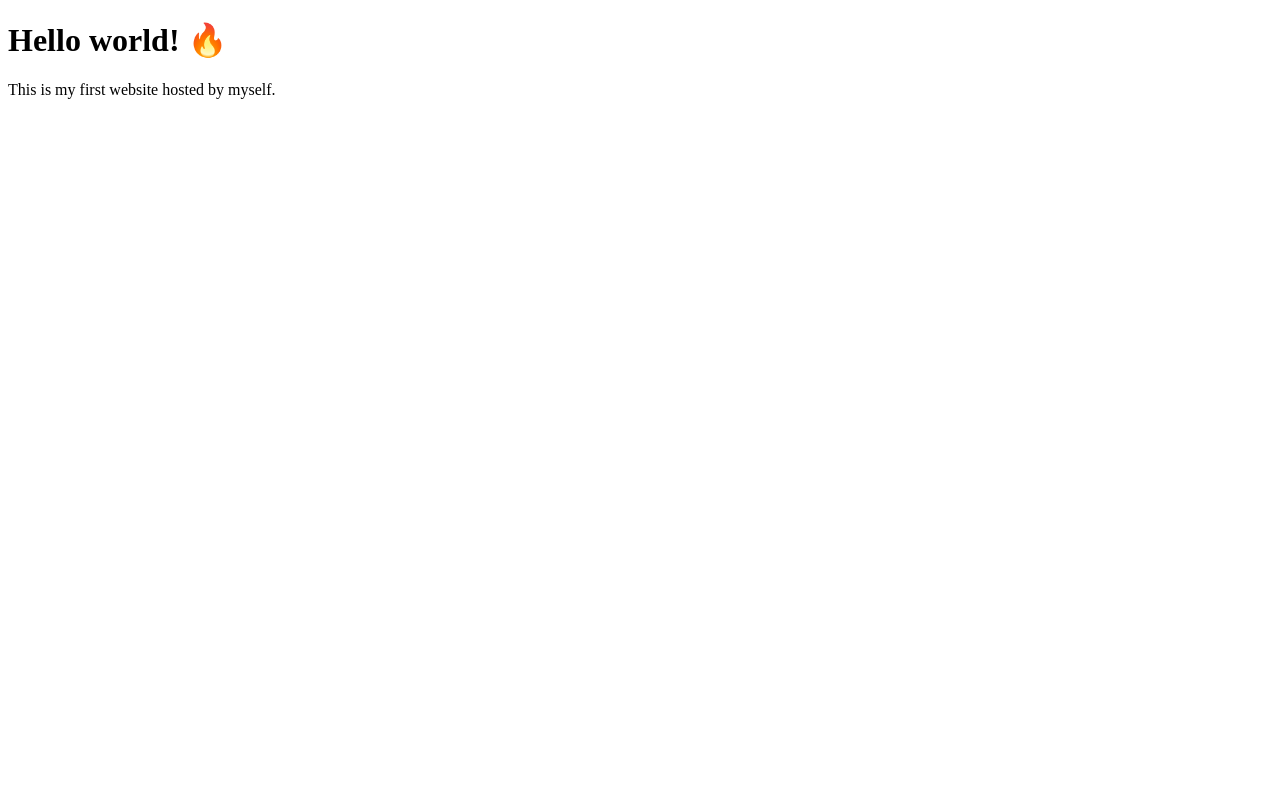
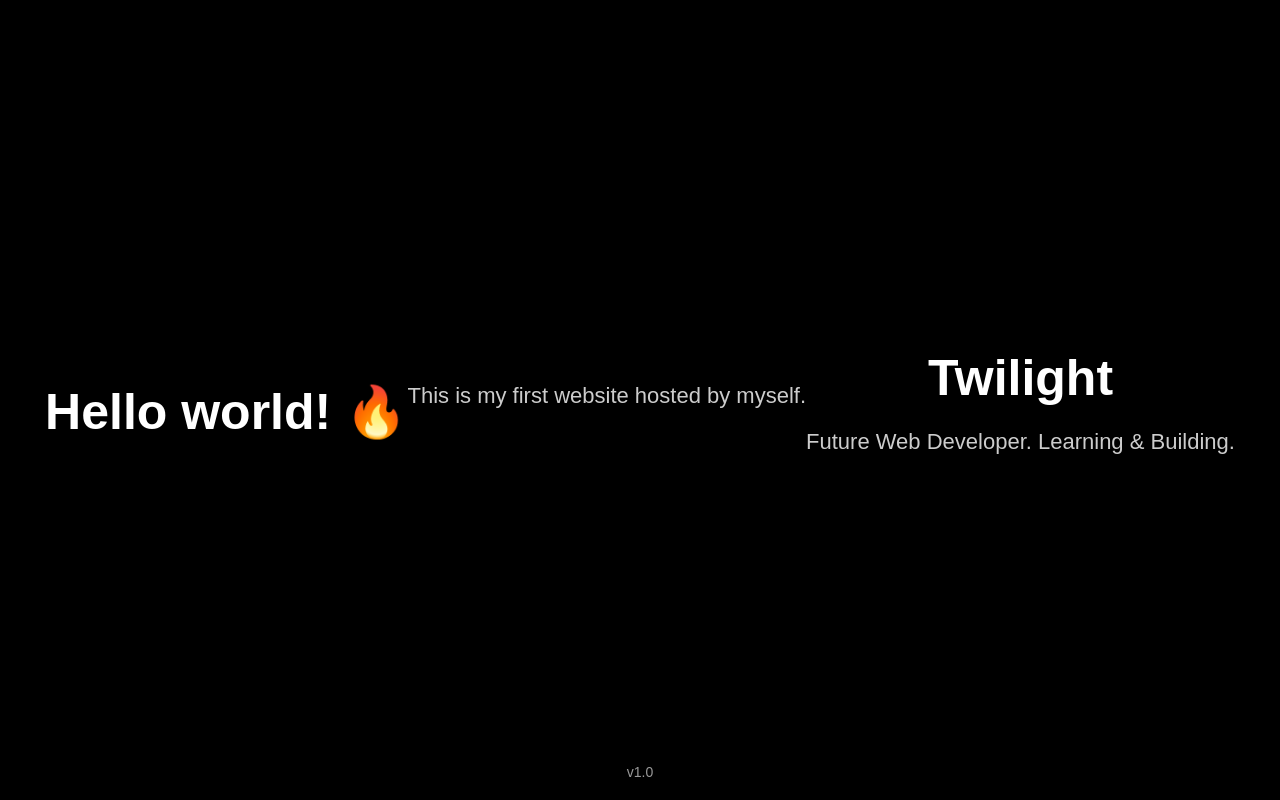
Before and after one commit to prathvinaik00007-spec/prathvinaik00007-spec.github.io, a plain HTML site: page index.html in a window 1280 px wide. Drawn offline with Linux system fonts and the light colour scheme.

Commit message:
Add basic HTML structure and styling

```diff
--- a/index.html
+++ b/index.html
@@ -8,3 +8,48 @@
     <p>This is my first website hosted by myself.</p>
   </body>
 </html>
+<!DOCTYPE html><html lang="en">
+<head>
+  <meta charset="UTF-8" />
+  <meta name="viewport" content="width=device-width, initial-scale=1.0" />
+  <title>Twilight</title>
+  <style>
+    body {
+      margin: 0;
+      padding: 0;
+      background: #000000;
+      color: #ffffff;
+      font-family: Arial, sans-serif;
+      display: flex;
+      justify-content: center;
+      align-items: center;
+      height: 100vh;
+      text-align: center;
+    }
+    .main {
+      max-width: 600px;
+    }
+    h1 {
+      font-size: 50px;
+      margin-bottom: 10px;
+    }
+    p {
+      font-size: 22px;
+      opacity: 0.8;
+      margin-bottom: 30px;
+    }
+    .footer {
+      font-size: 14px;
+      opacity: 0.6;
+      position: absolute;
+      bottom: 20px;
+      width: 100%;
+      text-align: center;
+    }
+  </style>
+</head>
+<body><div class="main">
+  <h1>Twilight</h1>
+  <p>Future Web Developer. Learning & Building.</p>
+</div><div class="footer">v1.0</div></body>
+</html>
```
